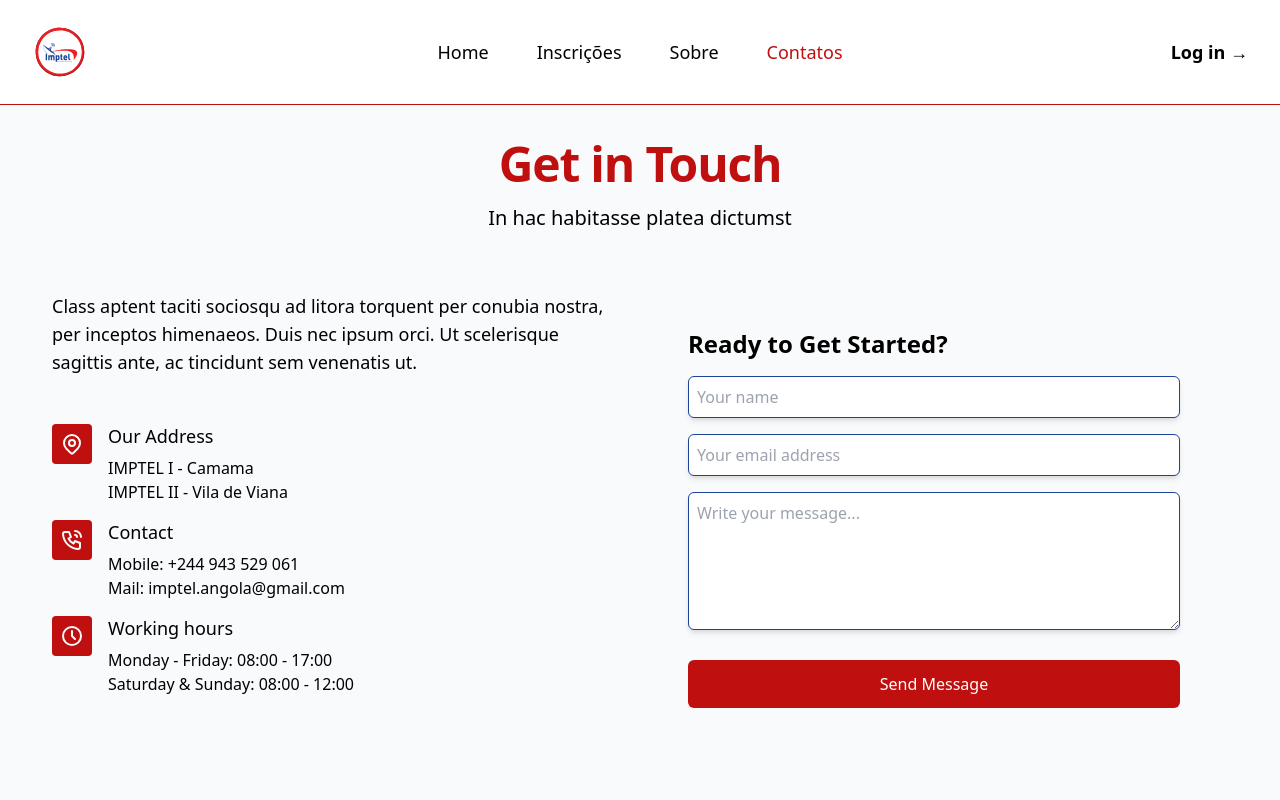
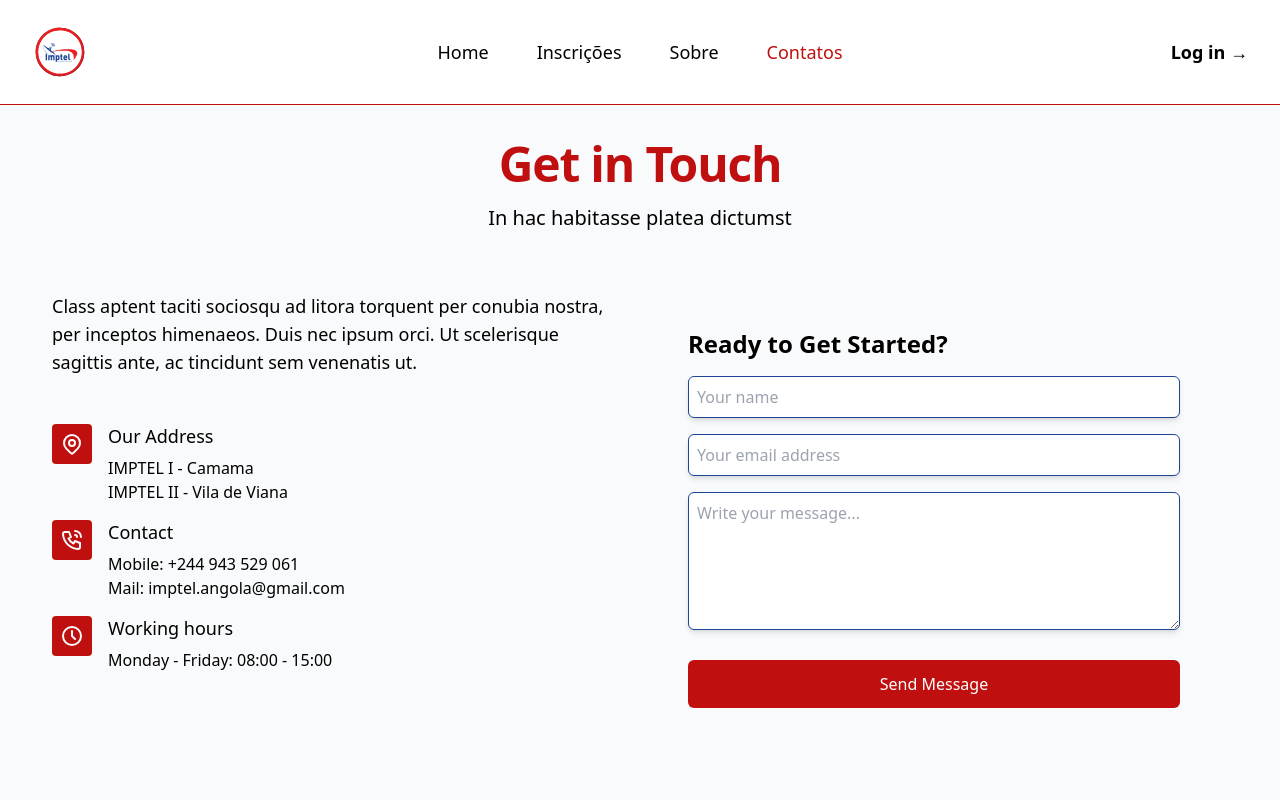
Before and after one commit to leehendrick/EduConnect-UI, a Nuxt app in the folder nuxt-app/: page /contatos in a window 1280 px wide. Shown: the top 800 px of the page. Built offline with nearby package versions, Linux system fonts and the light colour scheme.

Commit message:
ref : change working hours

```diff
--- a/nuxt-app/pages/contatos.vue
+++ b/nuxt-app/pages/contatos.vue
@@ -74,8 +74,7 @@
                   <div class="ml-4 mb-4">
                     <h3 class="mb-2 text-lg font-medium leading-6">Working
                       hours</h3>
-                    <p class="">Monday - Friday: 08:00 - 17:00</p>
-                    <p class="">Saturday &amp; Sunday: 08:00 - 12:00</p>
+                    <p class="">Monday - Friday: 08:00 - 15:00</p>
                   </div>
                 </li>
               </ul>
```
